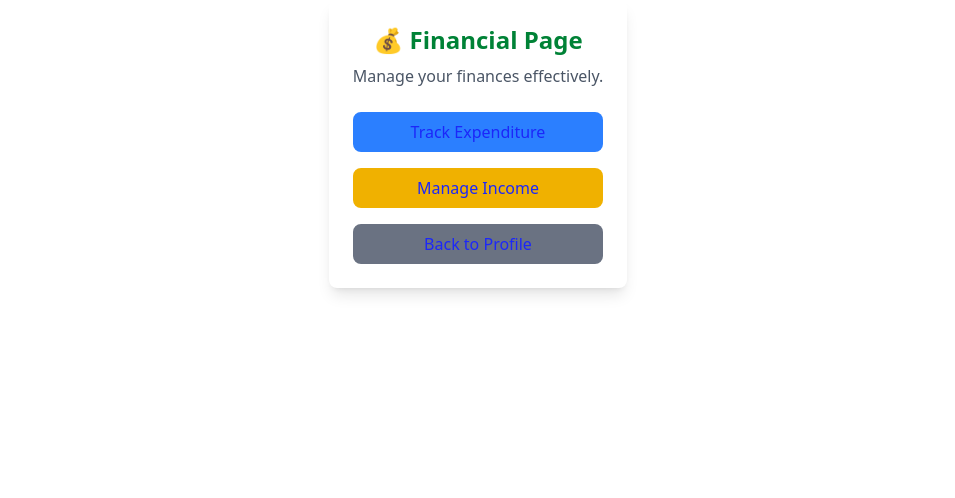
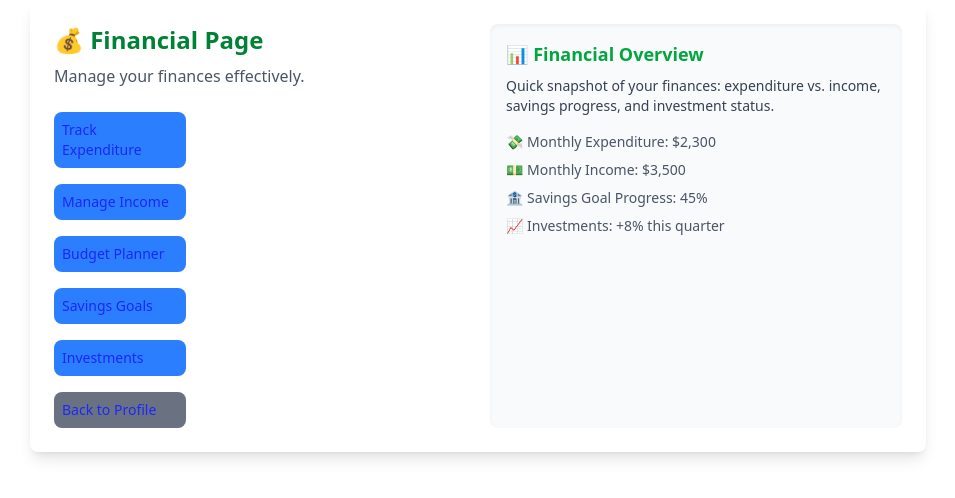
Before and after one commit to Leonicus73/myprofile-app, a React (Vite) app: page /financialpage in a window 1280 px wide. Shown: the top 498 px of the page, without its empty margins (162-1117 px from the left). Built offline with nearby package versions, Linux system fonts and the light colour scheme; no server answers.

Commit message:
modified financialpage for consistency

```diff
--- a/src/components/Financial.jsx
+++ b/src/components/Financial.jsx
@@ -31,7 +31,7 @@ function Financial() {
 
       <button
         onClick={getAdvice}
-        className="ml-4 p-2 bg-green-500 text-white rounded-lg"
+        className="ml-4 p-2 bg-green-500 text-white rounded-lg text-sm whitespace-nowrap"
       >
         {showAdvice ? "Hide Advice" : "Show Advice"}
       </button>
--- a/src/components/Health.jsx
+++ b/src/components/Health.jsx
@@ -24,7 +24,7 @@ function Health() {
 
       <button
         onClick={toggleAdvice}
-        className="ml-4 p-2 bg-blue-500 text-white rounded-lg whitespace-nowrap"
+        className="ml-4 p-2 bg-blue-500 text-white rounded-lg text-sm whitespace-nowrap"
       >
         {showAdvice ? "Hide Advice" : "Show Advice"}
       </button>
--- a/src/components/Jobs.jsx
+++ b/src/components/Jobs.jsx
@@ -34,7 +34,7 @@ function Jobs() {
 
       <button
         onClick={toggleAdvice}
-        className="ml-4 p-2 bg-blue-500 text-white rounded-lg whitespace-nowrap"
+        className="ml-4 p-2 bg-yellow-500 text-white rounded-lg text-sm whitespace-nowrap"
       >
         {showAdvice ? "Hide Advice" : "Show Advice"}
       </button>
--- a/src/components/Luck.jsx
+++ b/src/components/Luck.jsx
@@ -24,7 +24,7 @@ function Luck() {
 
       <button
         onClick={toggleAdvice}
-        className="ml-4 p-2 bg-purple-500 text-white rounded-lg whitespace-nowrap"
+        className="ml-4 p-2 bg-purple-500 text-white rounded-lg text-sm whitespace-nowrap"
       >
         {showAdvice ? "Hide Advice" : "Show Advice"}
       </button>
--- a/src/components/RealTimeClock.jsx
+++ b/src/components/RealTimeClock.jsx
@@ -10,8 +10,8 @@ const RealTimeClock = () => {
 
   return (
     <div>
-      <p className="text-sm">🕒 {currentTime.toLocaleTimeString()}</p>
-      <p className="text-sm">📅 {currentTime.toLocaleDateString()}</p>
+      <p className="text-xs">🕒 {currentTime.toLocaleTimeString()}</p>
+      <p className="text-xs">📅 {currentTime.toLocaleDateString()}</p>
     </div>
   );
 };
--- a/src/components/Social.jsx
+++ b/src/components/Social.jsx
@@ -24,7 +24,7 @@ function Social() {
 
       <button
         onClick={toggleAdvice}
-        className="ml-4 p-2 bg-blue-500 text-white rounded-lg whitespace-nowrap"
+        className="ml-4 p-2 bg-orange-500 text-white rounded-lg text-sm whitespace-nowrap"
       >
         {showAdvice ? "Hide Advice" : "Show Advice"}
       </button>
--- a/src/components/Temperature.jsx
+++ b/src/components/Temperature.jsx
@@ -13,7 +13,7 @@ import React, { useState, useEffect } from "react";
       .catch(err => console.error("Error fetching temperature:", err));
   }, []);
 
-  return <p className="text-sm">🌡 Temperature: {temp ? `${temp}°C` : "Loading..."}</p>;
+  return <p className="text-xs">🌡 Temperature: {temp ? `${temp}°C` : "Loading..."}</p>;
 };
 
 export default Temperature;
--- a/src/index.css
+++ b/src/index.css
@@ -41,7 +41,7 @@ button {
   border-radius: 8px;
   border: 1px solid transparent;
   padding: 0.6em 1.2em;
-  font-size: 1em;
+  /* font-size: 1em; */
   font-weight: 500;
   font-family: inherit;
   /* background-color: #1a1a1a; */
--- a/src/pages/FinancialPage.jsx
+++ b/src/pages/FinancialPage.jsx
@@ -2,21 +2,48 @@ import { Link } from "react-router-dom";
 
 function FinancialPage() {
   return (
-    <div className="max-w-lg mx-auto bg-white shadow-lg rounded-lg p-6 text-center">
+    <div className="max-w-4xl mx-auto bg-white shadow-lg rounded-lg p-6 grid grid-cols-2 gap-6">
+      {/* Left column: navigation buttons */}
+      <div>
         <h2 className="text-2xl font-bold text-green-700">💰 Financial Page</h2>
         <p className="mt-2 text-gray-600">Manage your finances effectively.</p>
 
-      {/* Navigation Buttons */}
         <div className="mt-6 space-y-4">
-        <Link to="/expenditure" className="p-2 bg-blue-500 text-white rounded-lg block">
+          <Link to="/expenditure" className="w-33 p-2 bg-blue-500 text-white rounded-lg text-sm hover:bg-blue-600 block">
             Track Expenditure
           </Link>
-        <Link to="/income" className="p-2 bg-yellow-500 text-white rounded-lg block">
+          <Link to="/income" className="w-33 p-2 bg-blue-500 text-white rounded-lg text-sm hover:bg-blue-600 block">
             Manage Income
           </Link>
-        <Link to="/Profile" className="p-2 bg-gray-500 text-white rounded-lg block">
+          <Link to="/budget" className="w-33 p-2 bg-blue-500 text-white rounded-lg text-sm hover:bg-blue-600 block">
+            Budget Planner
+          </Link>
+          <Link to="/savings" className="w-33 p-2 bg-blue-500 text-white rounded-lg text-sm hover:bg-blue-600 block">
+            Savings Goals
+          </Link>
+          <Link to="/investments" className="w-33 p-2 bg-blue-500 text-white rounded-lg text-sm hover:bg-blue-600 block">
+            Investments
+          </Link>
+          <Link to="/profile" className="w-33 p-2 bg-gray-500 text-white rounded-lg text-sm hover:bg-gray-600 block">
             Back to Profile
           </Link>
+        </div>
+      </div>
+
+      {/* Right column: contextual content */}
+      <div className="bg-gray-50 p-4 rounded-lg shadow-inner">
+        <h3 className="text-lg font-semibold text-green-600">📊 Financial Overview</h3>
+        <p className="text-sm text-gray-700 mt-2">
+          Quick snapshot of your finances: expenditure vs. income, savings progress, and investment status.
+        </p>
+
+        {/* Example placeholders */}
+        <ul className="mt-4 space-y-2 text-sm text-gray-600">
+          <li>💸 Monthly Expenditure: $2,300</li>
+          <li>💵 Monthly Income: $3,500</li>
+          <li>🏦 Savings Goal Progress: 45%</li>
+          <li>📈 Investments: +8% this quarter</li>
+        </ul>
       </div>
     </div>
   );
```
Lines whose indentation alone changed are shown as unchanged.
